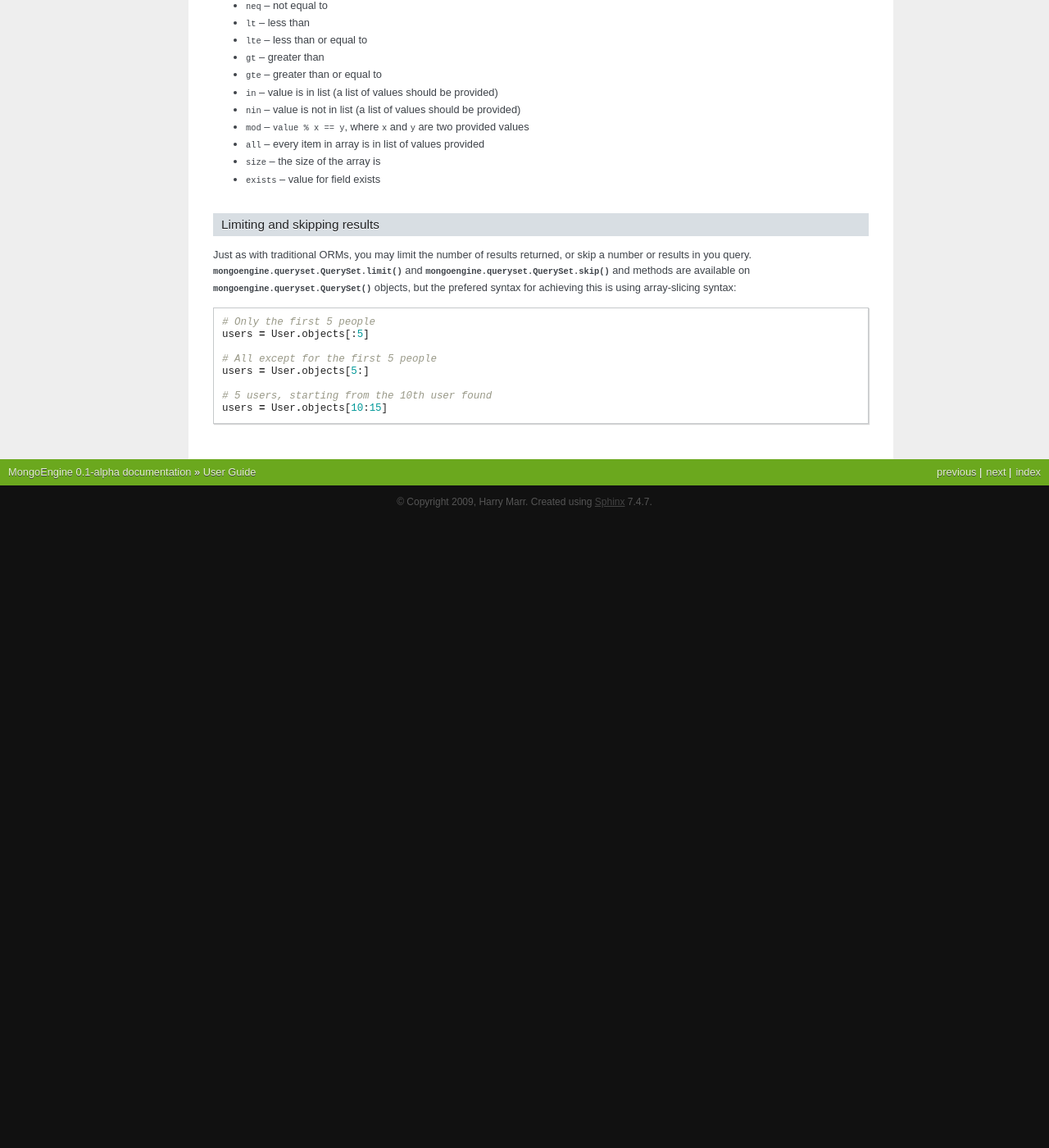
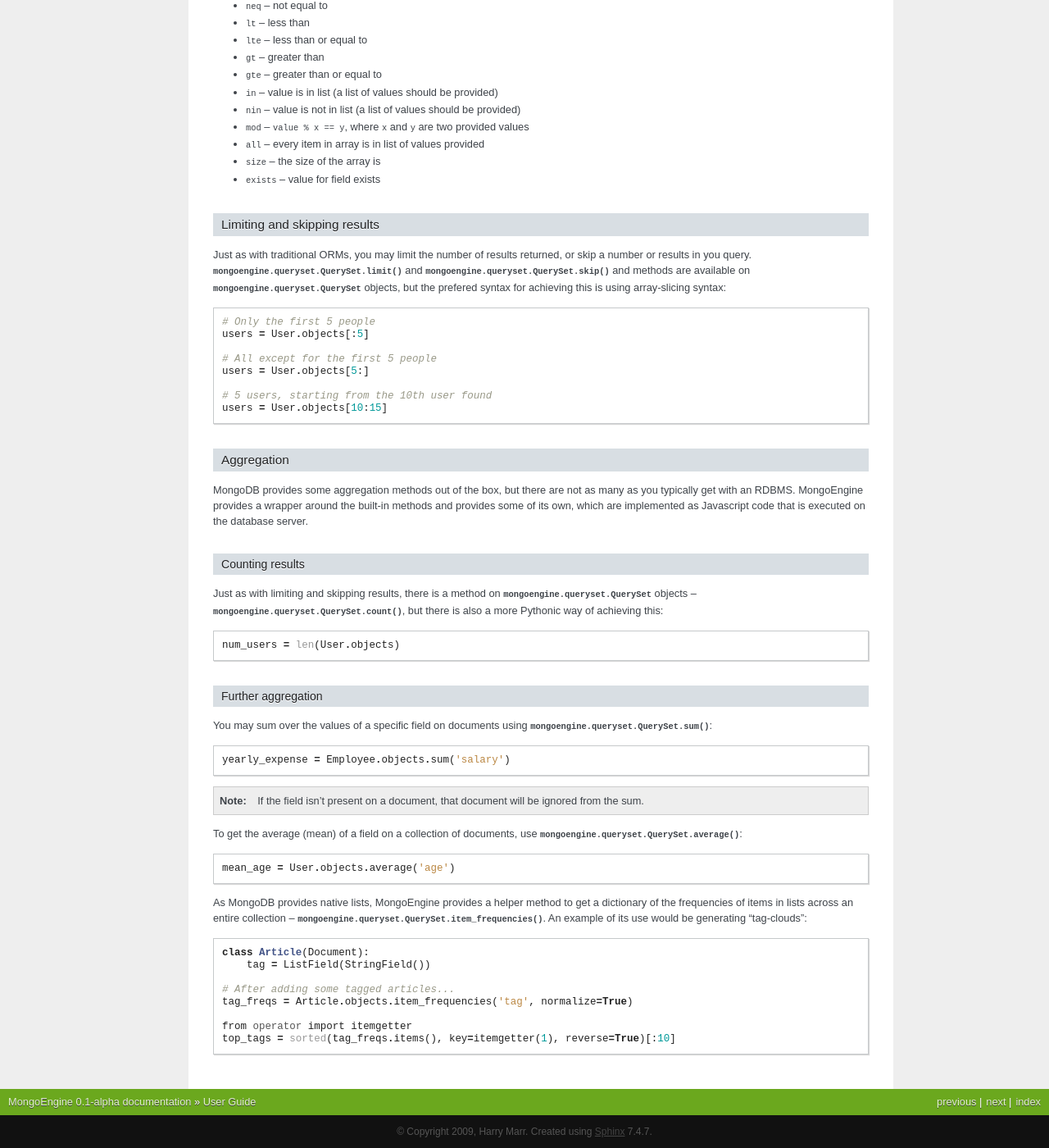
Before and after one commit to MongoEngine/mongoengine, a Sphinx documentation site: the page built from docs/userguide.rst, in a window 1280 px wide and 1400 px high, scrolled down 4567 px. Shown: the whole window at 82% size. Built offline with Sphinx 7.4.7, drawn with Linux system fonts in a browser that asks for light colours; before the commit the page ends 5199 px from its top, so only the background shows below that; some of the changed text lies outside the part shown.

Commit message:
Added aggregation methods to user guide

```diff
--- a/docs/userguide.rst
+++ b/docs/userguide.rst
@@ -295,7 +295,7 @@ Just as with traditional ORMs, you may limit the number of results returned, or
 skip a number or results in you query.
 :meth:`mongoengine.queryset.QuerySet.limit` and
 :meth:`mongoengine.queryset.QuerySet.skip` and methods are available on
-:meth:`mongoengine.queryset.QuerySet` objects, but the prefered syntax for
+:class:`mongoengine.queryset.QuerySet` objects, but the prefered syntax for
 achieving this is using array-slicing syntax::
 
     # Only the first 5 people
@@ -306,3 +306,49 @@ achieving this is using array-slicing syntax::
 
     # 5 users, starting from the 10th user found
     users = User.objects[10:15]
+
+Aggregation
+-----------
+MongoDB provides some aggregation methods out of the box, but there are not as
+many as you typically get with an RDBMS. MongoEngine provides a wrapper around
+the built-in methods and provides some of its own, which are implemented as
+Javascript code that is executed on the database server.
+
+Counting results
+^^^^^^^^^^^^^^^^
+Just as with limiting and skipping results, there is a method on
+:class:`mongoengine.queryset.QuerySet` objects --
+:meth:`mongoengine.queryset.QuerySet.count`, but there is also a more Pythonic
+way of achieving this::
+
+    num_users = len(User.objects)
+
+Further aggregation
+^^^^^^^^^^^^^^^^^^^
+You may sum over the values of a specific field on documents using
+:meth:`mongoengine.queryset.QuerySet.sum`::
+
+    yearly_expense = Employee.objects.sum('salary')
+
+.. note::
+   If the field isn't present on a document, that document will be ignored from
+   the sum.
+
+To get the average (mean) of a field on a collection of documents, use
+:meth:`mongoengine.queryset.QuerySet.average`::
+
+    mean_age = User.objects.average('age')
+
+As MongoDB provides native lists, MongoEngine provides a helper method to get a
+dictionary of the frequencies of items in lists across an entire collection --
+:meth:`mongoengine.queryset.QuerySet.item_frequencies`. An example of its use
+would be generating "tag-clouds"::
+
+    class Article(Document):
+        tag = ListField(StringField())
+
+    # After adding some tagged articles...
+    tag_freqs = Article.objects.item_frequencies('tag', normalize=True)
+
+    from operator import itemgetter
+    top_tags = sorted(tag_freqs.items(), key=itemgetter(1), reverse=True)[:10]
```
